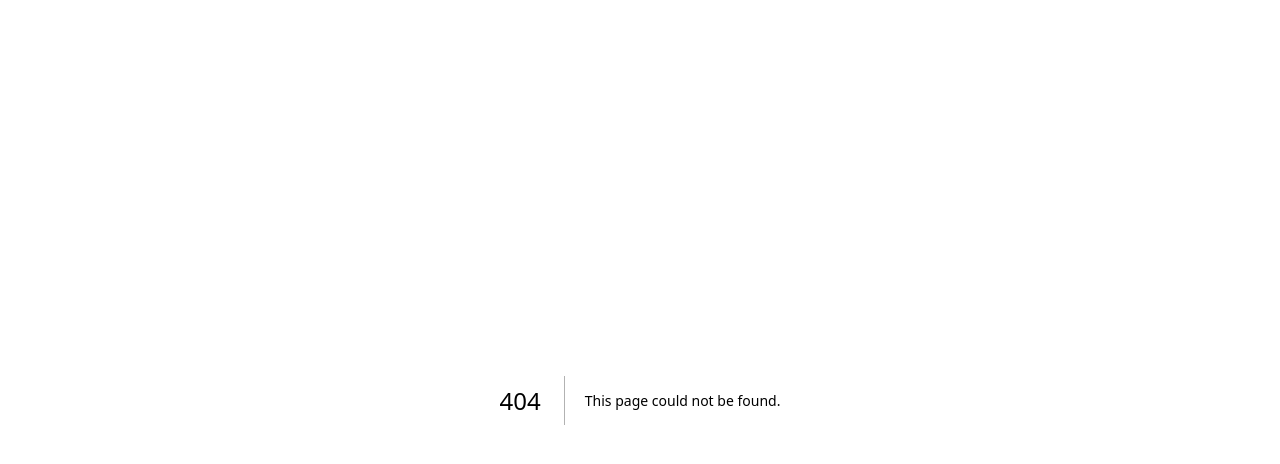
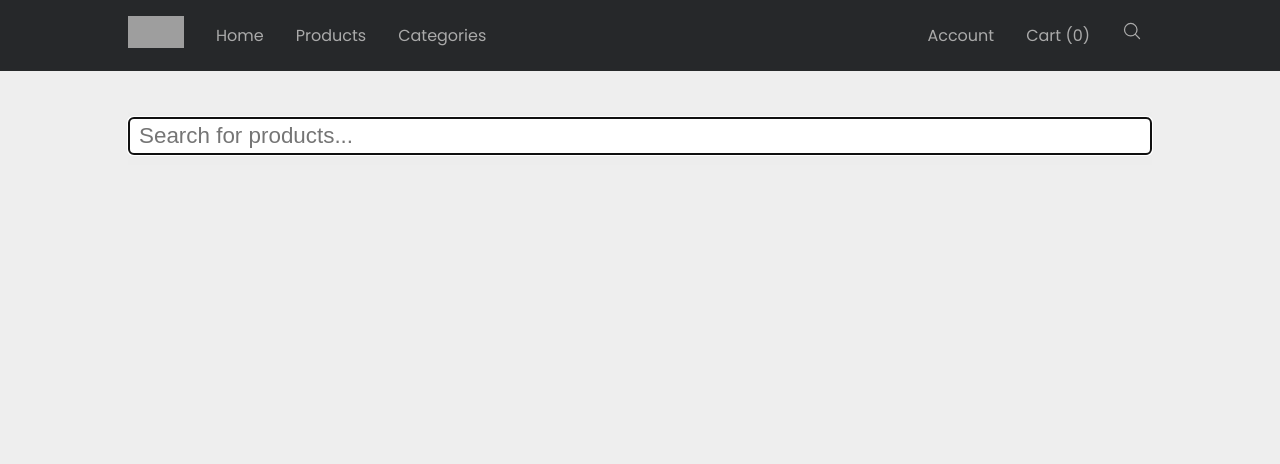
Before and after one commit to ChrisM-wq/device-depot-store, a Next.js app: page /search in a window 1280 px wide. Before the commit this address had no page. Shown: the top 464 px of the page. Built offline with nearby package versions, Linux system fonts and the light colour scheme; grey boxes are pictures that could not be loaded.

Commit message:
Search functionality for products

```diff
--- a/components/Header.js
+++ b/components/Header.js
@@ -5,6 +5,7 @@
 import {CartContext} from "@/components/CartContext";
 import BarsIcon from "@/components/icons/Bars";
 import Image from "next/image";
+import SearchIcon from "./icons/SearchIcon";
 
 const StyledHeader = styled.header`
     background-color: #26282a;
@@ -46,10 +47,14 @@
 
 `;
 const NavLink = styled(Link)`
-  display: block;
+  display: flex;
   color:#aaa;
   text-decoration:none;
   padding: 10px 0;
+  min-width: 30px;
+  svg {
+    height: 20px;
+  }
   @media screen and (min-width: 768px) {
     padding:0;
   }
@@ -89,6 +94,14 @@
         flex-direction: column;
         align-items: flex-start;
     }
+
+`;
+
+const MobileSearchWrapper = styled.div`
+    display: flex;
+    justify-content: center;
+    align-items: center;
+    max-height: 30px;
 `;
 
 export default function Header() {
@@ -122,9 +135,17 @@
           </StyledNav>
             </MobileWrapper>
 
+            <MobileSearchWrapper>
+                <NavLink href={'/search'}>
+                    <SearchIcon />
+                </NavLink>
+
                 <NavButton onClick={() => setMobileNavActive(prev => !prev)}>
                     <BarsIcon />
                 </NavButton>
+            </MobileSearchWrapper>
+
+
         </Wrapper>
       </Center>
     </StyledHeader>
--- a/components/icons/Bars.js
+++ b/components/icons/Bars.js
@@ -1,6 +1,6 @@
-export default function BarsIcon({className = 'w-20 h-20'}) {
+export default function BarsIcon() {
     return (
-      <svg xmlns="http://www.w3.org/2000/svg" fill="none" viewBox="0 0 24 24" strokeWidth={1.5} stroke="currentColor" style={{width: '30px', height: '30px'}}>
+      <svg xmlns="http://www.w3.org/2000/svg" fill="none" viewBox="0 0 24 24" strokeWidth={1.5} stroke="currentColor" style={{width: '24px'}}>
           <path strokeLinecap="round" strokeLinejoin="round" d="M3.75 6.75h16.5M3.75 12h16.5m-16.5 5.25h16.5" />
       </svg>
     );
--- /dev/null
+++ b/components/icons/SearchIcon.js
@@ -0,0 +1,7 @@
+export default function SearchIcon({className="w-6 h-6"}) {
+    return (
+        <svg xmlns="http://www.w3.org/2000/svg" fill="none" viewBox="0 0 24 24" stroke-width="1.5" stroke="currentColor" className={className}>
+            <path stroke-linecap="round" stroke-linejoin="round" d="M21 21l-5.197-5.197m0 0A7.5 7.5 0 105.196 5.196a7.5 7.5 0 0010.607 10.607z" />
+        </svg>
+    );
+};
--- a/package.json
+++ b/package.json
@@ -10,9 +10,9 @@
   },
   "dependencies": {
     "axios": "^1.4.0",
-    "eslint": "8.43.0",
     "eslint-config-next": "^12.0.4",
     "keen-slider": "^6.8.5",
+    "lodash": "^4.17.21",
     "micro": "^10.0.1",
     "mongodb": "^5.6.0",
     "mongoose": "^7.3.1",
@@ -23,5 +23,8 @@
     "react-spinners": "^0.13.8",
     "stripe": "^12.11.0",
     "styled-components": "^5.3.10"
+  },
+  "devDependencies": {
+    "eslint": "^8.44.0"
   }
 }
--- a/pages/api/products.js
+++ b/pages/api/products.js
@@ -1,32 +1,40 @@
-import { mongooseConnect } from "@/lib/mongoose";
-import { Product } from "@/models/Product";
+import {mongooseConnect} from "@/lib/mongoose";
+import {Product} from "@/models/Product";
 
 export default async function handle(req, res) {
 
     await mongooseConnect();
 
-    const { categories, sort, ...filters } = req.query;
+    const {categories, sort, phrase, ...filters} = req.query;
 
-    const [sortField, sortOrder] = sort.split('-');
+    let [sortField, sortOrder] = (sort || '_id-desc').split('-');
 
-    const productsQuery = {
-        category: categories.split(','),
-    };
+    const productsQuery = {};
+
+    if (categories) {
+        productsQuery.category = categories.split(',');
+    }
+
+    if (phrase) {
+        productsQuery['$or'] = [
+            {title:{$regex:phrase,$options:'i'}},
+            {description:{$regex:phrase,$options:'i'}},
+        ];
+    }
 
     if (Object.keys(filters).length > 0) {
         Object.keys(filters).forEach(filterName => {
             productsQuery['properties.'+filterName] = filters[filterName];
         });
-    };
-
-
+    }
+    console.log(productsQuery);
 
     res.json(await Product.find(
         productsQuery,
         null,
-        { sort: {
-            [sortField]: sortOrder === 'asc' ? 1 : -1
-        }}
-    ));
+        {
+        sort:{[sortField]:sortOrder==='asc' ? 1 : -1}
+        })
+    );
 
-};
+}
--- /dev/null
+++ b/pages/search.js
@@ -0,0 +1,70 @@
+import Header from "@/components/Header";
+import Center from "@/components/Center";
+import Input from "@/components/Input";
+import styled from "styled-components";
+import { useCallback, useEffect, useRef, useState } from "react";
+import axios from "axios";
+import ProductsGrid from "@/components/ProductsGrid";
+import { debounce } from "lodash";
+import Spinner from "@/components/Spinner";
+
+const SearchInput = styled(Input)`
+  padding: 5px 10px;
+  border-radius: 5px;
+  font-size:1.4rem;
+`;
+const InputWrapper = styled.div`
+  position:sticky;
+  top:68px;
+  margin: 25px 0;
+  padding: 5px 0;
+  background-color: #eeeeeeaa;
+`;
+
+export default function SearchPage() {
+  const [phrase,setPhrase] = useState('');
+  const [products,setProducts] = useState([]);
+  const [isLoading,setIsLoading] = useState(false);
+  const debouncedSearch = useCallback(
+    debounce(searchProducts, 500), []
+  );
+  useEffect(() => {
+    if (phrase.length > 0) {
+      setIsLoading(true);
+      debouncedSearch(phrase);
+    } else {
+      setProducts([]);
+    }
+  }, [phrase]);
+
+  function searchProducts(phrase) {
+    axios.get('/api/products?phrase='+encodeURIComponent(phrase))
+      .then(response => {
+        setProducts(response.data);
+        setIsLoading(false);
+      });
+  }
+  return (
+    <>
+      <Header />
+      <Center>
+        <InputWrapper>
+          <SearchInput
+            autoFocus
+            value={phrase}
+            onChange={ev => setPhrase(ev.target.value)}
+            placeholder="Search for products..." />
+        </InputWrapper>
+        {!isLoading && phrase !== '' && products.length === 0 && (
+          <h2>No products found for query "{phrase}"</h2>
+        )}
+        {isLoading && (
+          <Spinner fullWidth={true} />
+        )}
+        {!isLoading && products.length > 0 && (
+          <ProductsGrid products={products} />
+        )}
+      </Center>
+    </>
+  );
+}
```
Also changed, not shown: 1 other file (tests, documents, lock files or other folders). Lines whose indentation alone changed are shown as unchanged.
